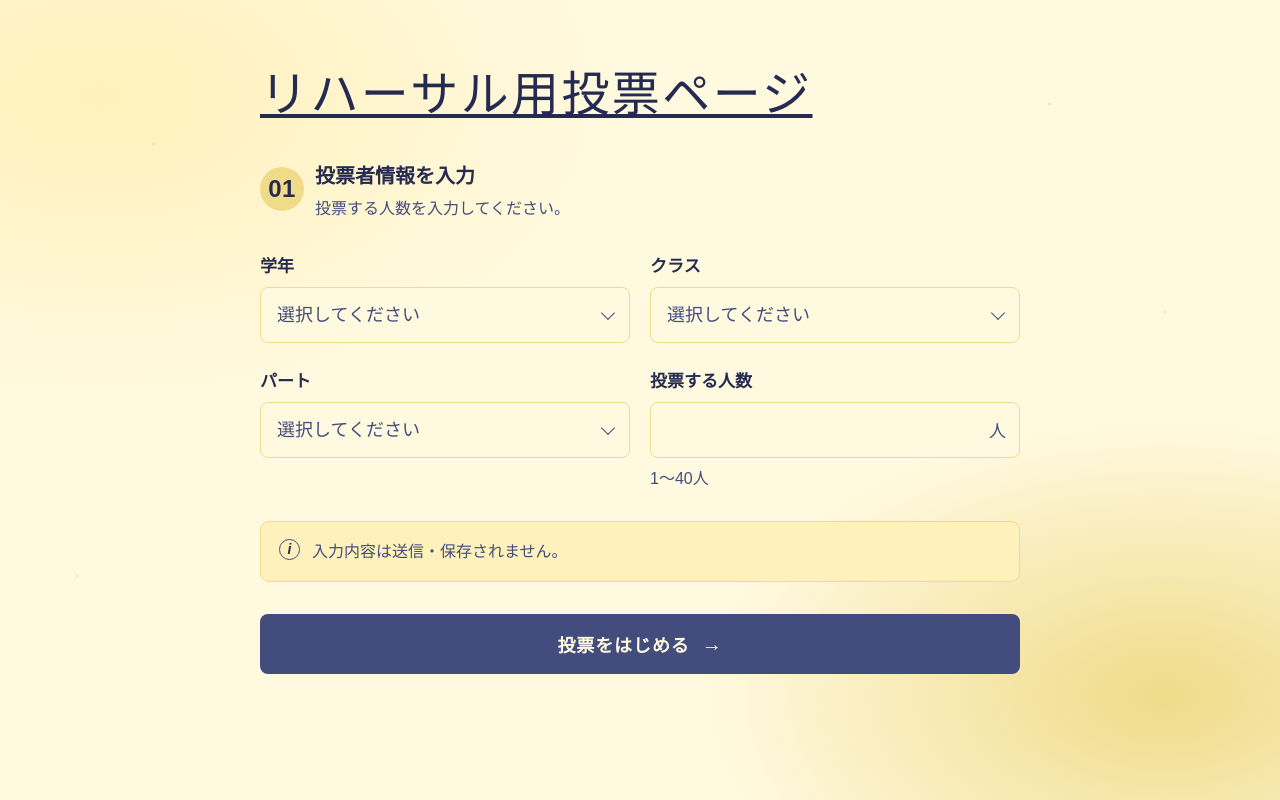
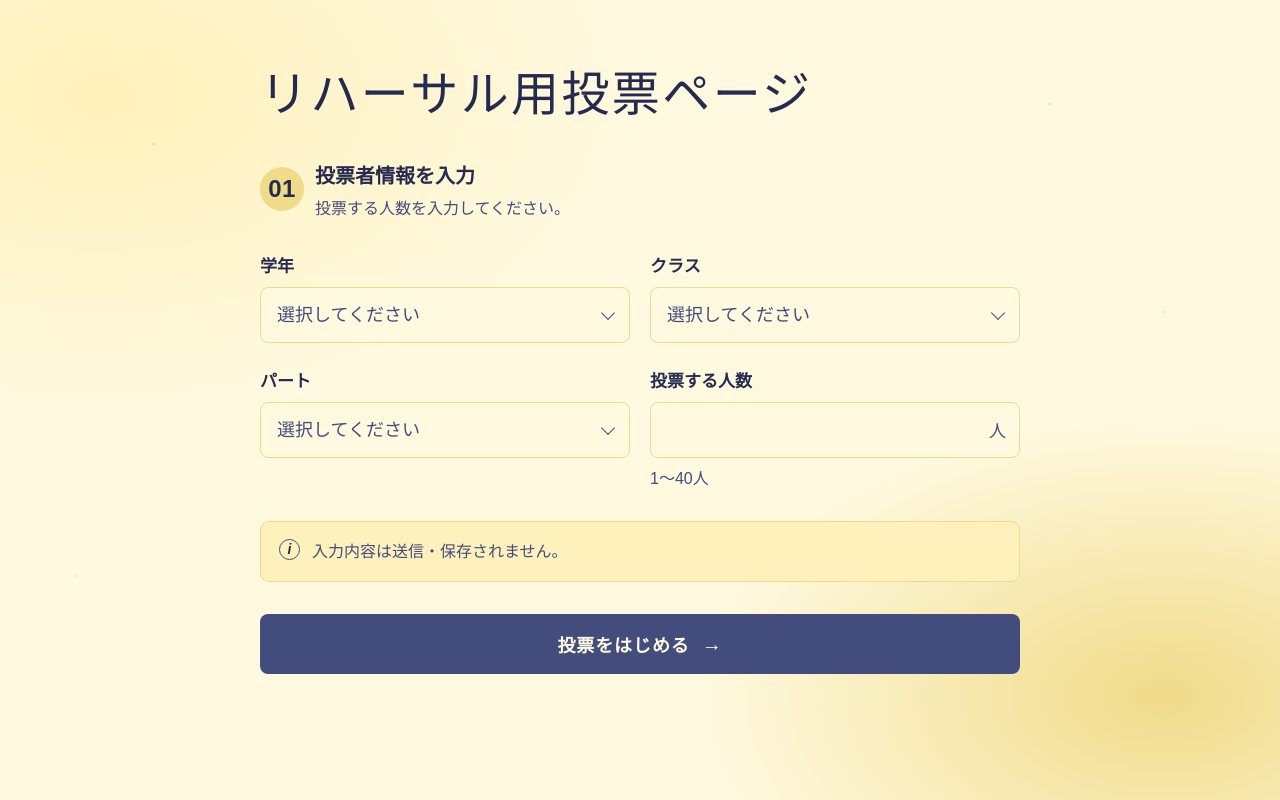
Before and after one commit to KSS-IT-Committee/2026-chorus, a Next.js app: page /vote-rehearsal in a window 1280 px wide. Built offline with nearby package versions, Linux system fonts and the light colour scheme.

Commit message:
change title font

```diff
--- a/src/app/vote-rehearsal/page.module.css
+++ b/src/app/vote-rehearsal/page.module.css
@@ -29,9 +29,8 @@
 
 .title {
   color: var(--theme-text);
-  font-family:"HG創英角ｺﾞｼｯｸUB",sans-serif;
+  font-family:"Yu Mincho", serif;
   font-size: clamp(38px, 6vw, 48px);
-  text-decoration: underline;
   font-weight: 500;
   letter-spacing: 0.05em;
   line-height: 1.45;
```
